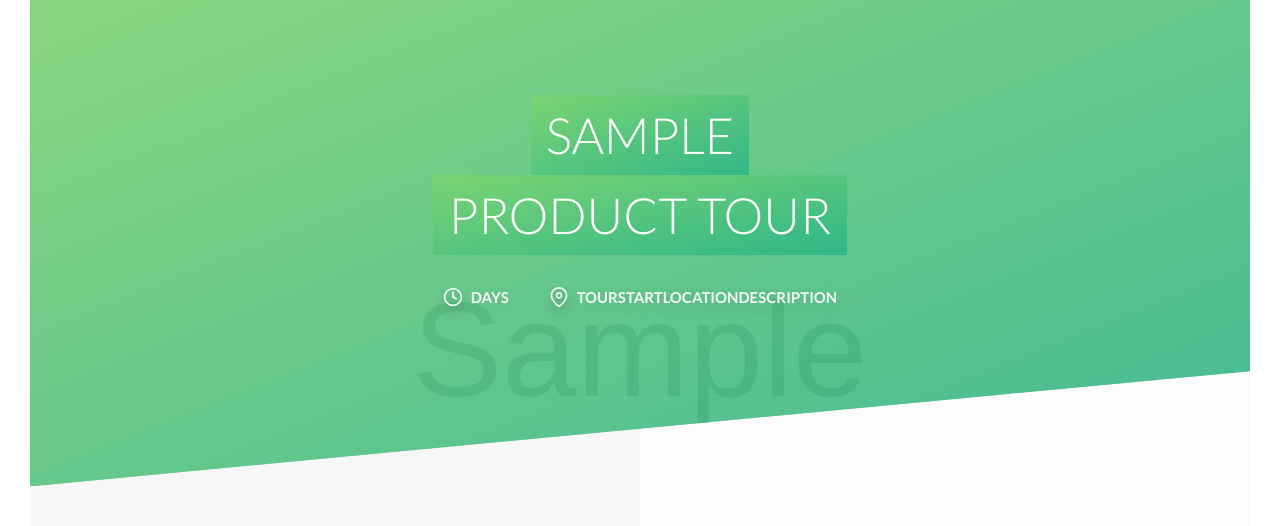
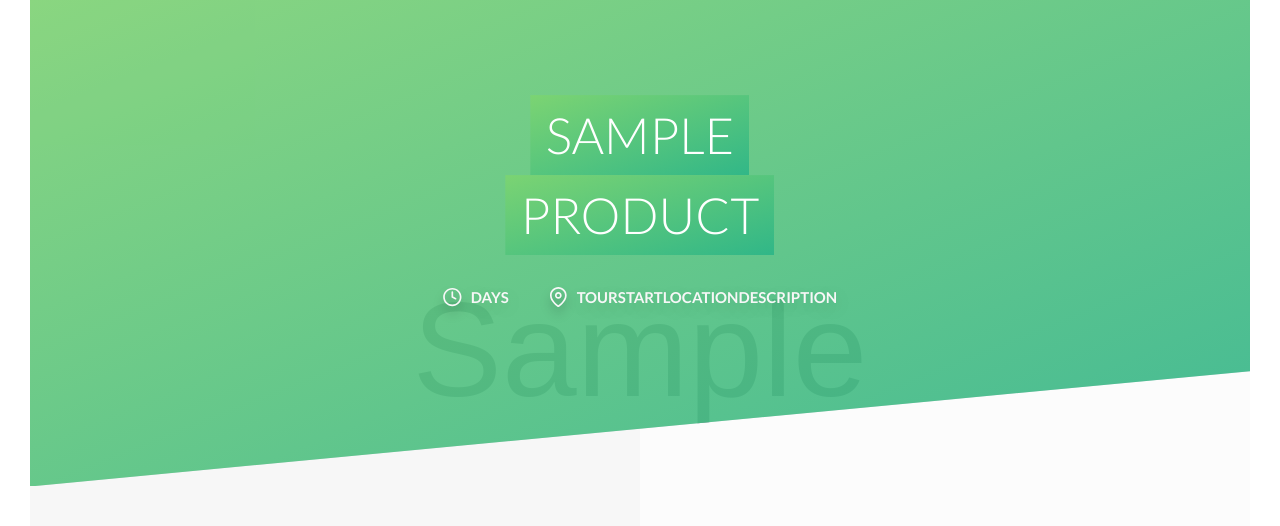
Before and after one commit to AhmedAli777/ahmed-market, a Node server app: template views/product.pug in a window 1280 px wide. Shown: the part 110-636 px from the top of the page. Run offline with Node 20, Linux system fonts and the light colour scheme; tables that the repository leaves empty hold one stand-in row (values such as "Sample post"); the template is opened without the code that fills it: values that come from a table or form of the project are taken from there, most other values are stand-ins (such as "Sample title", 1, 10 or a date in 2020); grey boxes marked "Sample" are stand-in pictures; some libraries are stand-ins or nearby versions.

Commit message:
product page

```diff
--- a/views/product.pug
+++ b/views/product.pug
@@ -23,7 +23,7 @@
 
         .heading-box
             h1.heading-primary
-                span= `${product.name} tour`
+                span= `${product.name} `
             .heading-box__group
                 .heading-box__detail
                     svg.heading-box__icon
@@ -43,7 +43,7 @@
                     //- +overviewBox('Next date', date, 'calendar')
                     //- +overviewBox('Difficulty', tour.difficulty, 'trending-up')
                     //- +overviewBox('Participants', `${tour.maxGroupSize} people`, 'user')
-                    +overviewBox('Rating', `${tour.ratingAverage} / 5`, 'star')
+                    +overviewBox('Rating', `${product.ratingAverage} / 5`, 'star')
 
 
                 .overview-box__group
```
